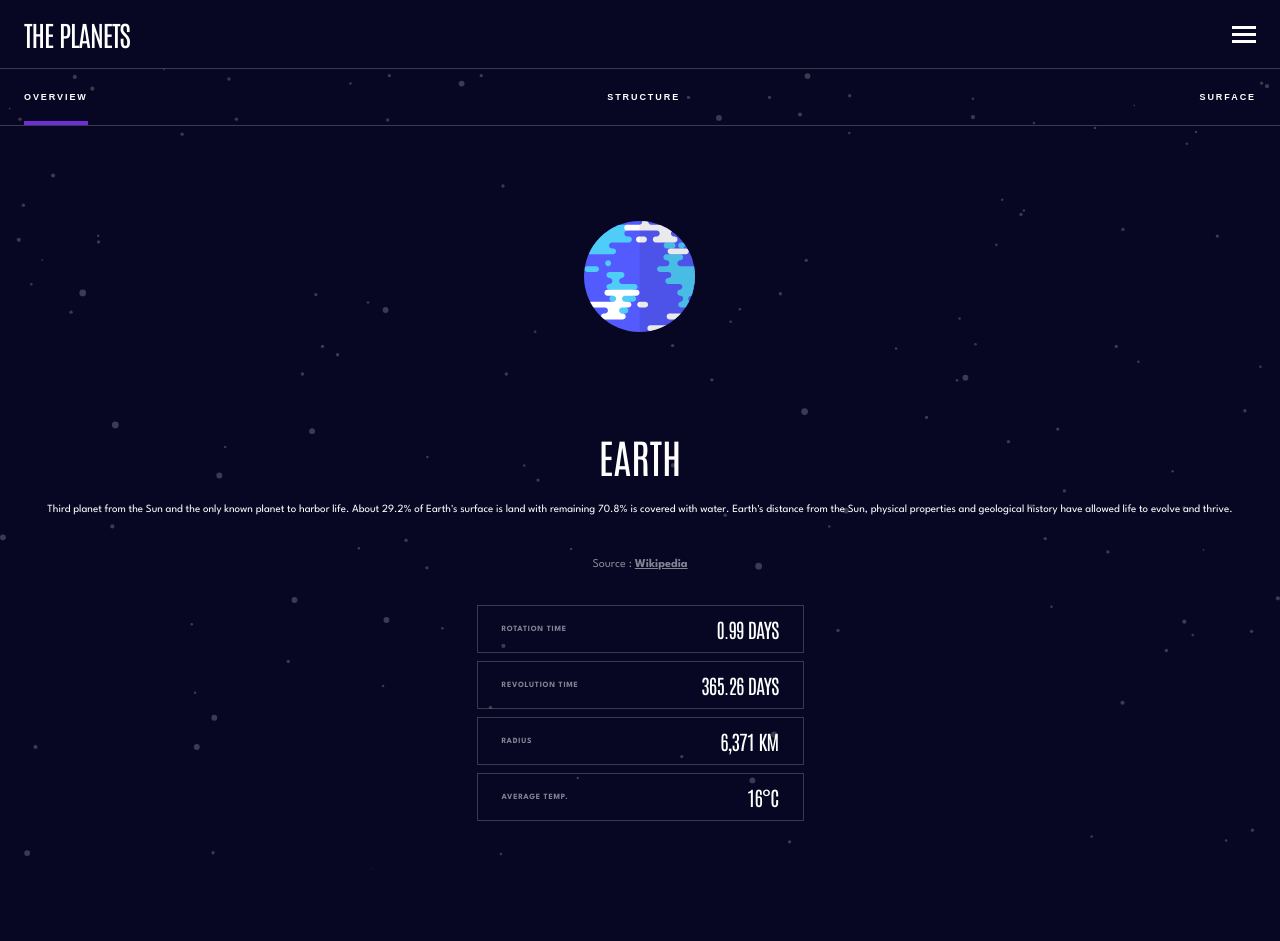
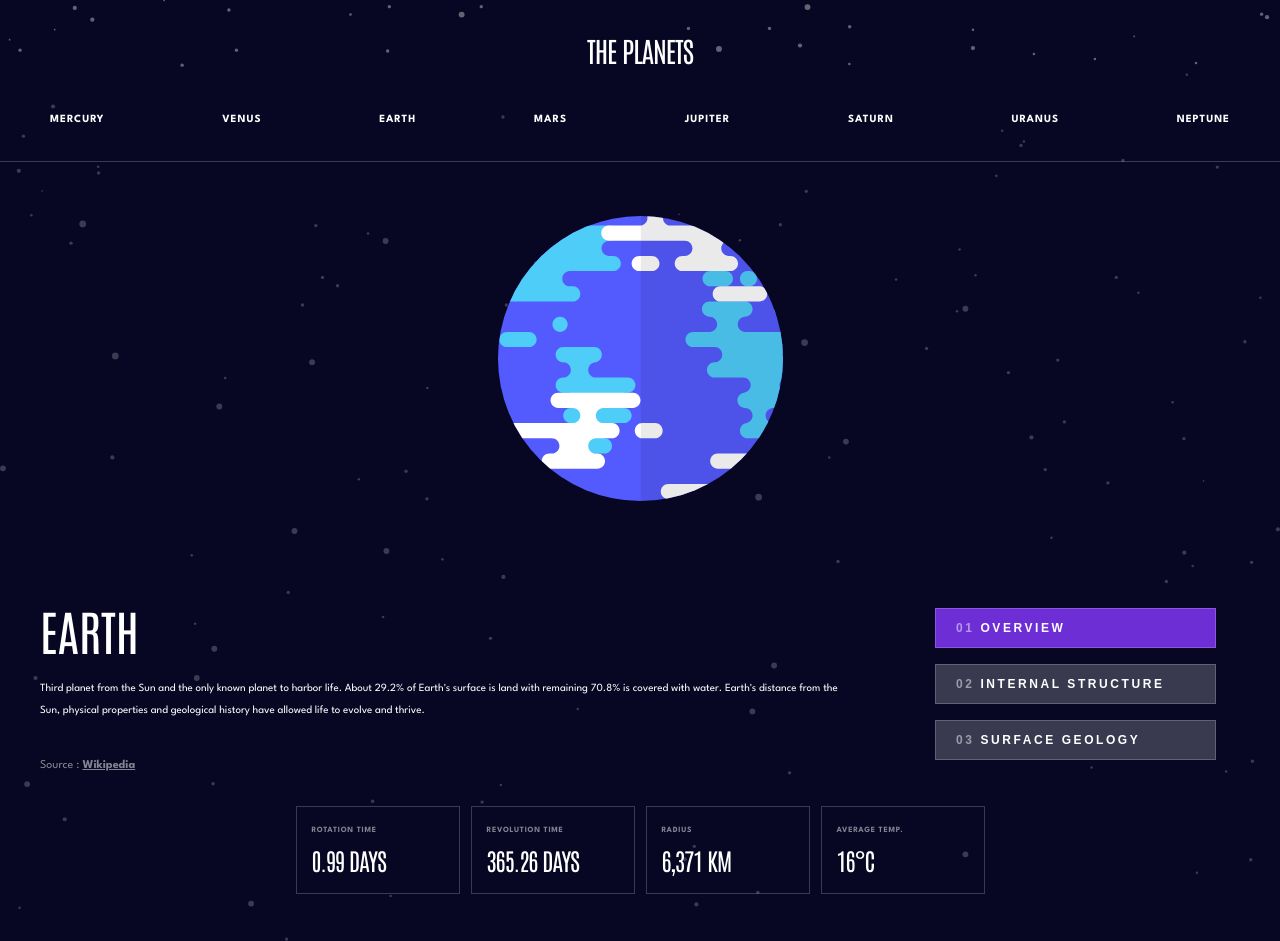
Before and after one commit to AlexanderGrigoryan/Planets-Fact-Site, a React (Create React App) app: page /earth in a window 1280 px wide. Before the commit the page ends 869 px from the top, so only its background shows below. Built offline with nearby package versions, Linux system fonts and the light colour scheme.

Commit message:
style: make responsive layout for tablet

```diff
--- a/src/components/BurgerMenu.tsx
+++ b/src/components/BurgerMenu.tsx
@@ -18,7 +18,7 @@ function BurgerMenu(props: Props) {
         {data.map((item: any, index: number) => {
           return (
             <>
-              <MenuItem>
+              <MenuItem key={index}>
                 <ItemBlock>
                   <Circle color={colors[index]}></Circle>
                   <Link
--- a/src/components/Header.tsx
+++ b/src/components/Header.tsx
@@ -2,7 +2,7 @@ import React, { useState } from "react";
 import styled from "styled-components";
 import BurgerIcon from "../svg/BurgerIcon";
 import CloseIcon from "../img/icon-remove.svg";
-import Line from "./Line";
+import Navigation from "./Navigation";
 
 interface Props {
   showMenu: boolean;
@@ -22,6 +22,7 @@ function Header(props: Props) {
             <BurgerIcon />
           )}
         </BurgerButton>
+        <Navigation />
       </Container>
       <Line />
     </HeaderContainer>
@@ -37,6 +38,12 @@ const HeaderContainer = styled.div`
   left: 0;
   z-index: 10;
   background: #070724;
+
+  @media screen and (min-width: 768px) {
+    background: inherit;
+    position: relative;
+    z-index: 0;
+  }
 `;
 
 const Container = styled.div`
@@ -46,6 +53,11 @@ const Container = styled.div`
   padding: 0 24px;
   width: 100%;
   height: 68px;
+
+  @media screen and (min-width: 768px) {
+    flex-direction: column;
+    padding: 32px 50px 0 50px;
+  }
 `;
 
 const Logo = styled.p`
@@ -64,6 +76,20 @@ const BurgerButton = styled.button`
   border: none;
   background: inherit;
   cursor: pointer;
+
+  @media screen and (min-width: 768px) {
+    display: none;
+  }
 `;
 
 const CloseImg = styled.img``;
+
+const Line = styled.div`
+  width: 100%;
+  height: 1px;
+  background: rgba(255, 255, 255, 0.2);
+
+  @media screen and (min-width: 768px) {
+    display: none;
+  }
+`;
--- a/src/components/Line.tsx
+++ b/src/components/Line.tsx
@@ -10,4 +10,8 @@ const LineBlock = styled.div`
   width: 100%;
   height: 1px;
   background: rgba(255, 255, 255, 0.2);
+
+  @media screen and (min-width: 768px) {
+    margin-top: 50px;
+  }
 `;
--- /dev/null
+++ b/src/components/Navigation.tsx
@@ -0,0 +1,56 @@
+import React from "react";
+import { Link } from "react-router-dom";
+import styled from "styled-components";
+import data from "../data.json";
+
+function Navigation() {
+  return (
+    <Container>
+      <ListMenu>
+        {data.map((item) => {
+          return (
+            <List>
+              <Link
+                style={{
+                  textDecoration: "none",
+                }}
+                to={`${item.name.toLowerCase()}`}
+              >
+                <LinkName>{item.name}</LinkName>
+              </Link>
+            </List>
+          );
+        })}
+      </ListMenu>
+    </Container>
+  );
+}
+
+export default Navigation;
+
+const Container = styled.div`
+  width: 100%;
+  margin: 39px 0 27px;
+  display: none;
+
+  @media screen and (min-width: 768px) {
+    display: block;
+  }
+`;
+
+const ListMenu = styled.ul`
+  display: flex;
+  justify-content: space-between;
+  list-style-type: none;
+`;
+
+const List = styled.li``;
+
+const LinkName = styled.p`
+  font-size: 11px;
+  font-weight: 700;
+  line-height: 25px;
+  letter-spacing: 1px;
+  text-transform: uppercase;
+  color: #ffffff;
+`;
--- a/src/pages/Planet.tsx
+++ b/src/pages/Planet.tsx
@@ -1,7 +1,6 @@
 import React from "react";
 import { useLocation, useParams } from "react-router";
 import styled, { css } from "styled-components";
-import Line from "../components/Line";
 import data from "../data.json";
 
 interface Props {
@@ -41,16 +40,32 @@ function Planet(props: Props) {
       <Line></Line>
       <Container>
         <Content>
+          <ImageBlock>
             {info === "overview" ? (
-            <Image src={planet?.images.planet} alt="planet image" />
+              <Image
+                pathname={pathname}
+                src={planet?.images.planet}
+                alt="planet image"
+              />
             ) : info === "structure" ? (
-            <Image src={planet?.images.internal} alt="planet image" />
+              <Image
+                pathname={pathname}
+                src={planet?.images.internal}
+                alt="planet image"
+              />
             ) : (
               <>
-              <Image src={planet?.images.planet} alt="planet image" />
+                <Image
+                  pathname={pathname}
+                  src={planet?.images.planet}
+                  alt="planet image"
+                />
                 <ImageGeology src={planet?.images.geology} alt="planet image" />
               </>
             )}
+          </ImageBlock>
+          <FlexContainer>
+            <InfoContainer>
               <Name>{planet?.name}</Name>
               {info === "overview" ? (
                 <Description>{planet?.overview.content}</Description>
@@ -82,6 +97,31 @@ function Planet(props: Props) {
                   </SourceLink>
                 </Source>
               )}
+            </InfoContainer>
+            <NavigationResp>
+              <LinksResp
+                pathname={pathname}
+                active={info === "overview"}
+                onClick={() => setInfo("overview")}
+              >
+                <Span>01</Span> Overview
+              </LinksResp>
+              <LinksResp
+                pathname={pathname}
+                active={info === "structure"}
+                onClick={() => setInfo("structure")}
+              >
+                <Span>02</Span> Internal Structure
+              </LinksResp>
+              <LinksResp
+                pathname={pathname}
+                active={info === "surface"}
+                onClick={() => setInfo("surface")}
+              >
+                <Span>03</Span> Surface Geology
+              </LinksResp>
+            </NavigationResp>
+          </FlexContainer>
         </Content>
         <Details>
           <InfoBlock>
@@ -113,6 +153,10 @@ const Navigation = styled.div`
   display: flex;
   justify-content: space-between;
   margin-top: 69px;
+
+  @media screen and (min-width: 768px) {
+    display: none;
+  }
 `;
 
 const NavLink = styled.div``;
@@ -157,6 +201,82 @@ const NavLine = styled.div(
   `
 );
 
+const NavigationResp = styled.div`
+  display: none;
+
+  @media screen and (min-width: 768px) {
+    padding: 20px 24px 0 24px;
+    display: flex;
+    flex-direction: column;
+    row-gap: 16px;
+    margin-top: 69px;
+  }
+`;
+
+interface LinksRespProps {
+  active: boolean;
+  pathname: string;
+}
+
+const LinksResp = styled.button(
+  (props: LinksRespProps) => css`
+    width: 281px;
+    height: 40px;
+    border: 1px solid rgba(255, 255, 255, 0.2);
+    background: ${props.pathname === "/mercury" && props.active
+      ? "#419EBB"
+      : props.pathname === "/venus" && props.active
+      ? "#EDA249"
+      : props.pathname === "/earth" && props.active
+      ? "#6D2ED5"
+      : props.pathname === "/mars" && props.active
+      ? "#D14C32"
+      : props.pathname === "/jupiter" && props.active
+      ? "#D83A34"
+      : props.pathname === "/saturn" && props.active
+      ? "#CD5120"
+      : props.pathname === "/uranus" && props.active
+      ? "#1EC1A2"
+      : props.pathname === "/neptune" && props.active
+      ? "#2D68F0"
+      : "rgba(255, 255, 255, 0.2)"};
+
+    font-size: 12px;
+    font-weight: 700;
+    line-height: 25px;
+    letter-spacing: 2.5714285373687744px;
+    text-transform: uppercase;
+    padding-left: 20px;
+    text-align: left;
+    cursor: pointer;
+    color: #ffffff;
+
+    &:hover {
+      background: ${props.pathname === "/mercury" && props.active
+        ? "#419EBB"
+        : props.pathname === "/venus" && props.active
+        ? "#EDA249"
+        : props.pathname === "/earth" && props.active
+        ? "#6D2ED5"
+        : props.pathname === "/mars" && props.active
+        ? "#D14C32"
+        : props.pathname === "/jupiter" && props.active
+        ? "#D83A34"
+        : props.pathname === "/saturn" && props.active
+        ? "#CD5120"
+        : props.pathname === "/uranus" && props.active
+        ? "#1EC1A2"
+        : props.pathname === "/neptune" && props.active
+        ? "#2D68F0"
+        : "rgba(216, 216, 216, 0.2)"};
+    }
+  `
+);
+
+const Span = styled.span`
+  color: rgba(255, 255, 255, 0.5);
+`;
+
 const Container = styled.div`
   padding: 0 24px;
   margin-top: 95px;
@@ -164,6 +284,11 @@ const Container = styled.div`
   flex-direction: column;
   justify-content: center;
   align-items: center;
+
+  @media screen and (min-width: 768px) {
+    margin-top: 54px;
+    padding: 0 40px;
+  }
 `;
 
 const Content = styled.div`
@@ -174,15 +299,115 @@ const Content = styled.div`
   text-align: center;
 `;
 
-const Image = styled.img`
-  width: 111px;
-  height: 111px;
+const ImageBlock = styled.div`
+  display: flex;
+  flex-direction: column;
+  align-items: center;
 `;
+
+interface ImageProps {
+  pathname: string;
+}
+
+const Image = styled.img(
+  (props: ImageProps) => css`
+    width: ${props.pathname === "/mercury"
+      ? "111px"
+      : props.pathname === "/venus"
+      ? "154px"
+      : props.pathname === "/earth"
+      ? "173px"
+      : props.pathname === "/mars"
+      ? "129px"
+      : props.pathname === "/jupiter"
+      ? "224px"
+      : props.pathname === "/saturn"
+      ? "305px"
+      : props.pathname === "/uranus"
+      ? "176px"
+      : "173px"};
+
+    height: ${props.pathname === "/mercury"
+      ? "111px"
+      : props.pathname === "/venus"
+      ? "154px"
+      : props.pathname === "/earth"
+      ? "173px"
+      : props.pathname === "/mars"
+      ? "129px"
+      : props.pathname === "/jupiter"
+      ? "224px"
+      : props.pathname === "/saturn"
+      ? "305px"
+      : props.pathname === "/uranus"
+      ? "176px"
+      : "173px"};
+
+    @media screen and (min-width: 768px) {
+      width: ${props.pathname === "/mercury"
+        ? "184px"
+        : props.pathname === "/venus"
+        ? "253px"
+        : props.pathname === "/earth"
+        ? "285px"
+        : props.pathname === "/mars"
+        ? "213px"
+        : props.pathname === "/jupiter"
+        ? "369px"
+        : props.pathname === "/saturn"
+        ? "503px"
+        : props.pathname === "/uranus"
+        ? "290px"
+        : "285px"};
+
+      height: ${props.pathname === "/mercury"
+        ? "184px"
+        : props.pathname === "/venus"
+        ? "253px"
+        : props.pathname === "/earth"
+        ? "285px"
+        : props.pathname === "/mars"
+        ? "213px"
+        : props.pathname === "/jupiter"
+        ? "369px"
+        : props.pathname === "/saturn"
+        ? "503px"
+        : props.pathname === "/uranus"
+        ? "290px"
+        : "285px"};
+    }
+  `
+);
 
 const ImageGeology = styled.img`
   width: 60px;
   height: 60px;
   margin-top: -25px;
+  margin-right: 25px;
+
+  @media screen and (min-width: 768px) {
+    width: 113px;
+    height: 149px;
+  }
+
+  @media screen and (min-width: 1024px) {
+    width: 163px;
+    height: 199px;
+  }
+`;
+
+const FlexContainer = styled.div`
+  @media screen and (min-width: 768px) {
+    display: flex;
+    align-items: center;
+    column-gap: 69px;
+  }
+`;
+
+const InfoContainer = styled.div`
+  @media screen and (min-width: 768px) {
+    text-align: left;
+  }
 `;
 
 const Name = styled.h2`
@@ -193,6 +418,11 @@ const Name = styled.h2`
   text-transform: uppercase;
   margin: 98px 0 16px;
   color: #ffffff;
+
+  @media screen and (min-width: 768px) {
+    font-size: 48px;
+    line-height: 62px;
+  }
 `;
 
 const Description = styled.p`
@@ -224,16 +454,35 @@ const Details = styled.div`
   flex-direction: column;
   row-gap: 8px;
   margin: 28px 0 47px;
+  width: 480px;
+  width: 100%;
+
+  @media screen and (min-width: 768px) {
+    flex-direction: row;
+    column-gap: 11px;
+    justify-content: center;
+    align-items: center;
+  }
 `;
 
 const InfoBlock = styled.div`
-  width: 327px;
+  width: 480px;
+  width: 100%;
   height: 48px;
   border: 1px solid rgba(255, 255, 255, 0.2);
   padding: 0 24px;
   display: flex;
   align-items: center;
   justify-content: space-between;
+
+  @media screen and (min-width: 768px) {
+    flex-direction: column;
+    width: 164px;
+    height: 88px;
+    justify-content: flex-start;
+    row-gap: 6px;
+    padding: 15px 0 0 15px;
+  }
 `;
 
 const Category = styled.p`
@@ -243,6 +492,10 @@ const Category = styled.p`
   letter-spacing: 0.7272727489471436px;
   text-transform: uppercase;
   color: rgba(255, 255, 255, 0.5);
+
+  @media screen and (min-width: 768px) {
+    align-self: flex-start;
+  }
 `;
 
 const CategoryAnswer = styled.p`
@@ -253,4 +506,21 @@ const CategoryAnswer = styled.p`
   letter-spacing: -0.75px;
   text-transform: uppercase;
   color: #ffffff;
+
+  @media screen and (min-width: 768px) {
+    align-self: flex-start;
+    font-size: 24px;
+    line-height: 31.05px;
+    letter-spacing: -0.9px;
+  }
 `;
+
+const Line = styled.div`
+  width: 100%;
+  height: 1px;
+  background: rgba(255, 255, 255, 0.2);
+
+  @media screen and (min-width: 768px) {
+    margin-top: 93px;
+  }
+`;
```
Lines whose indentation alone changed are shown as unchanged.
